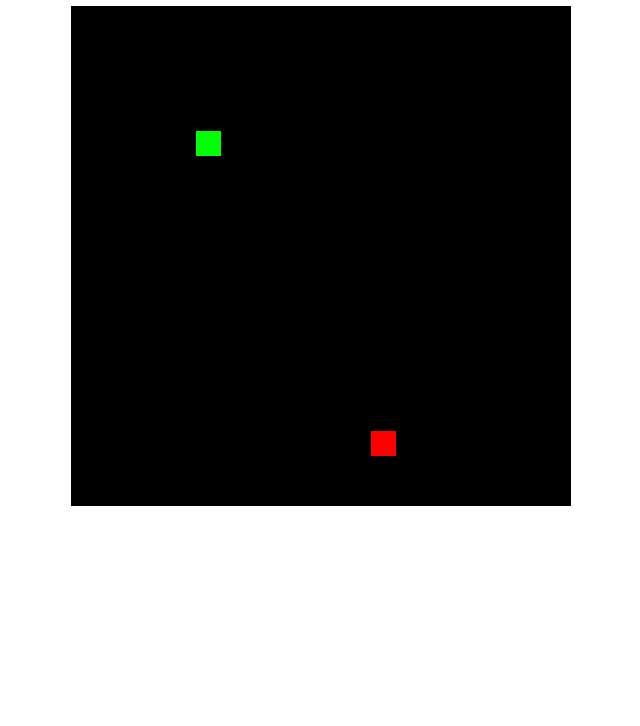
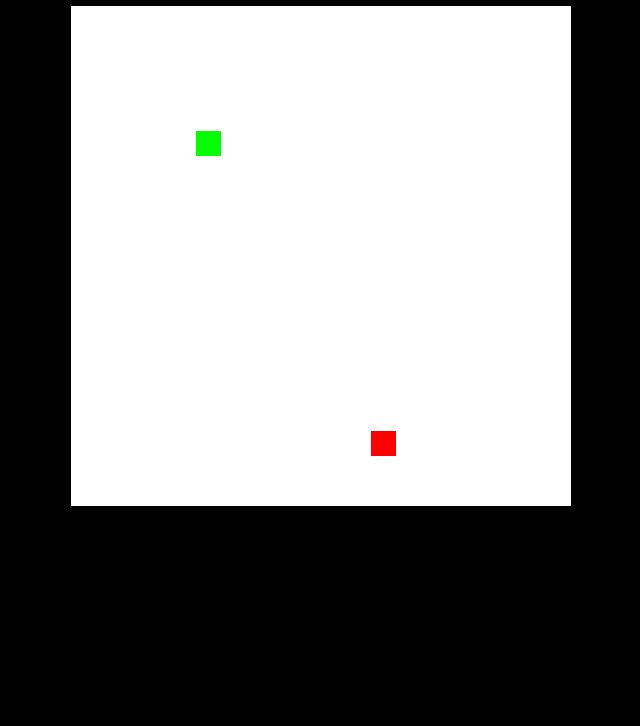
Before and after one commit to CelineIntha/Snake, a plain HTML site: page index.html in a window 1280 px wide. Shown: the part 74-800 px from the top of the page, without its empty margins (319-959 px from the left). Drawn offline with Linux system fonts and the light colour scheme.

Commit message:
Changement de la couleur du fond

```diff
--- a/assets/css/snake.css
+++ b/assets/css/snake.css
@@ -1,4 +1,5 @@
 body {
     font-family: 'Courier New', Courier, monospace;
     text-align: center;
+    background-color: black;
 }
--- a/assets/js/snake.js
+++ b/assets/js/snake.js
@@ -66,7 +66,7 @@ function update() {
         return; // arrêter d'updater le canva
     }
 
-    context.fillStyle = "black"; // change la couleur du pinceau en noir
+    context.fillStyle = "white"; // change la couleur du pinceau en noir
     context.fillRect(0, 0, canva.width, canva.height); // dessine un rectangle partant de 0,0 jusqu'à canva-width et canva-height
 
     context.fillStyle = "red" // pour la couleur de la pomme
```
